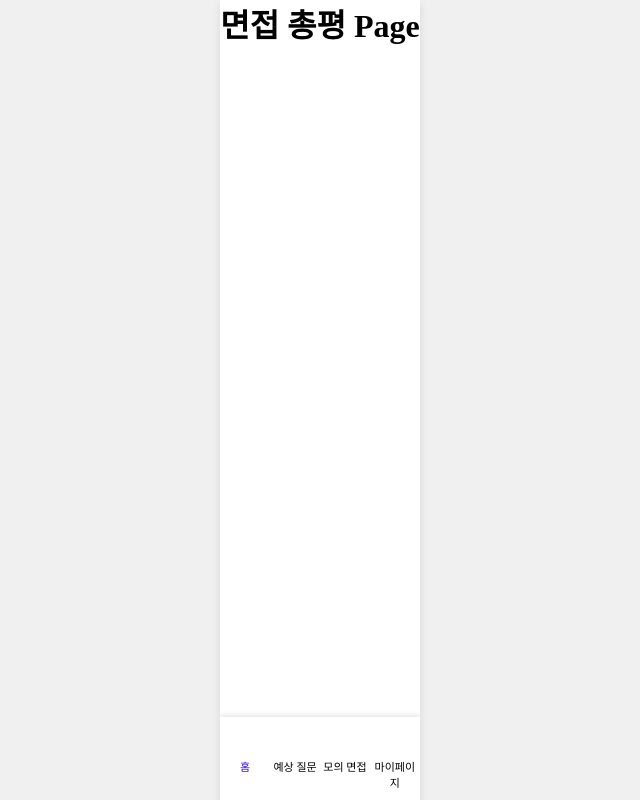
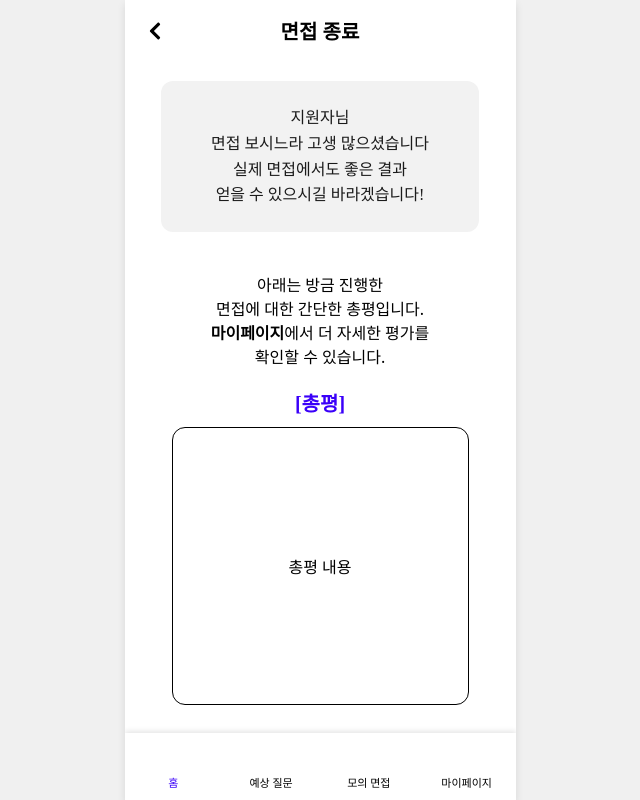
Before and after one commit to kellylee23/frontend2, a React (Create React App) app: page /interview-summary in a window 1280 px wide. Shown: the whole page, without its empty margins (320-960 px from the left). Built offline with nearby package versions, Linux system fonts and the light colour scheme; some icons are missing; a web font is replaced by a local one.

Commit message:
feat: 면접 총평 페이지 완료

```diff
--- a/src/pages/InterviewSummary.jsx
+++ b/src/pages/InterviewSummary.jsx
@@ -1,8 +1,64 @@
+import React, {useState} from 'react';
+import styled from 'styled-components';
+import { useNavigate } from 'react-router-dom';
+import { Container, Content } from '../components/PageLayout';
+import { Header } from '../components/Header';
+import { TitleSection } from '../components/Interview/TitleSection';
+import { InfoBox,BoldText } from '../components/Interview/InfoBox';
+
+const EvaluationTitle = styled.div`
+  color: #3A00F9;
+  text-align: center;
+  font-family: "Noto Sans KR";
+  font-size: 20px;
+  font-weight: 700;
+`
+const Descirption = styled.div`
+  width: 330px;
+  text-align: center;
+  font-family: "Noto Sans";
+  font-size: 16px;
+  font-weight: 500;
+  padding-bottom: 20px;
+`
+const EvaluationContainer = styled.div`
+  width: 297px;
+  height: 278px;
+  border-radius: 13px;
+  border: 1px solid #000;
+  text-align: center;
+  display: flex;
+  flex-direction: column;
+  align-items: center;
+  justify-content: center;
+  margin-top: 10px;
+`
 const InterviewSummary = () => {
+    const navigate = useNavigate();
+    const handleBackClick = () => {
+        navigate('/interview');
+    };
+
     return (
-        <div>
-            <h1> 면접 총평 Page</h1>
-        </div>
+        <Container>
+            <Header title="면접 종료" onBackClick={handleBackClick}/>
+            <Content>
+                <InfoBox>
+                    <div>지원자님</div>
+                    <div>면접 보시느라 고생 많으셨습니다</div>
+                    <div>실제 면접에서도 좋은 결과</div>
+                    <div>얻을 수 있으시길 바라겠습니다!</div>
+                </InfoBox>
+                <Descirption>
+                    아래는 방금 진행한<br/>
+                    면접에 대한 간단한 총평입니다.<br/>
+                    <BoldText>마이페이지</BoldText>에서 더 자세한 평가를<br/>
+                    확인할 수 있습니다.
+                </Descirption>
+                <EvaluationTitle>[총평]</EvaluationTitle>
+                <EvaluationContainer>총평 내용</EvaluationContainer>
+            </Content>
+        </Container>
     );
 };
 
```
